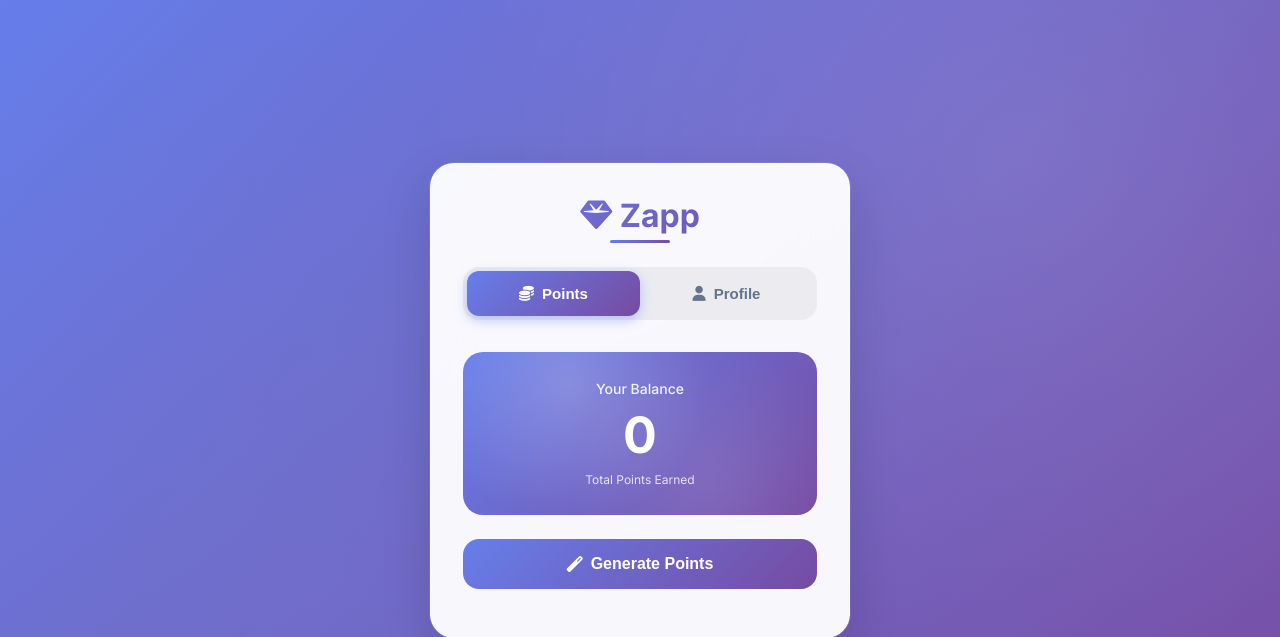
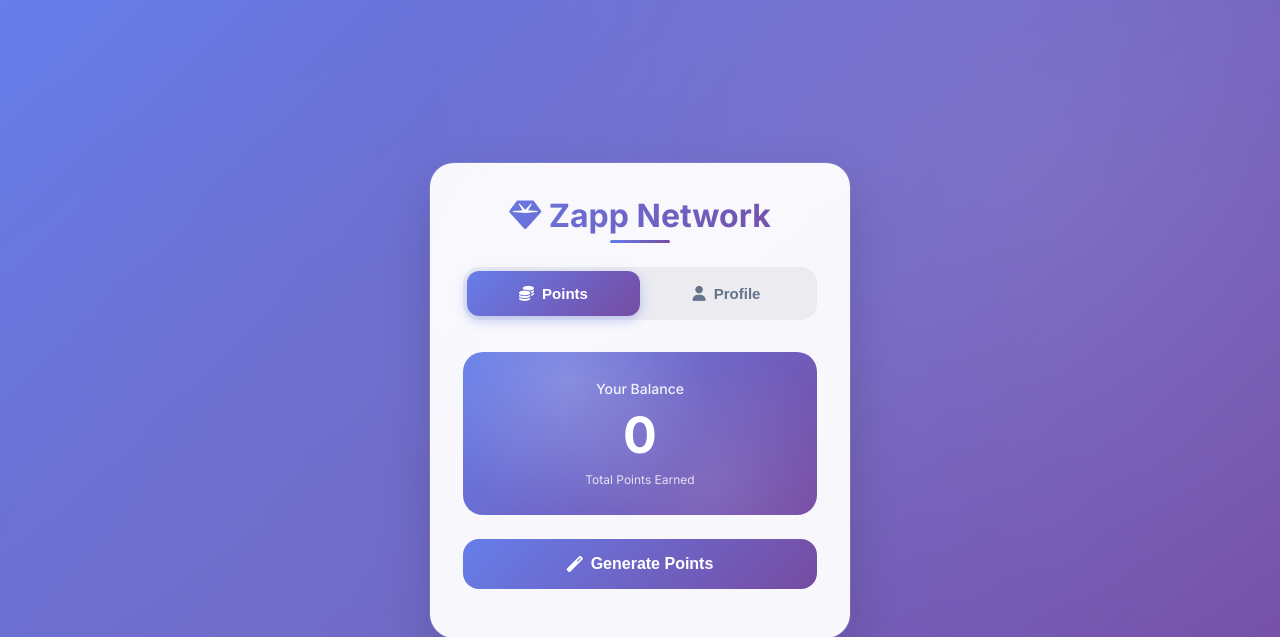
Before and after one commit to RandomLifespan/Webapp, a Flask app: page / in a window 1280 px wide. Shown: the top 637 px of the page. Run offline with Flask 3, Linux system fonts and the light colour scheme; some libraries are stand-ins or nearby versions.

Commit message:
Update index.html

```diff
--- a/templates/index.html
+++ b/templates/index.html
@@ -10,7 +10,7 @@
 </head>
 <body>
     <div class="container">
-        <h1><i class="fas fa-gem"></i>   Zapp </h1>
+        <h1><i class="fas fa-gem"></i> Zapp Network</h1>
 
         <div class="tab-container">
             <div class="tab-indicator" id="tabIndicator"></div>
```
